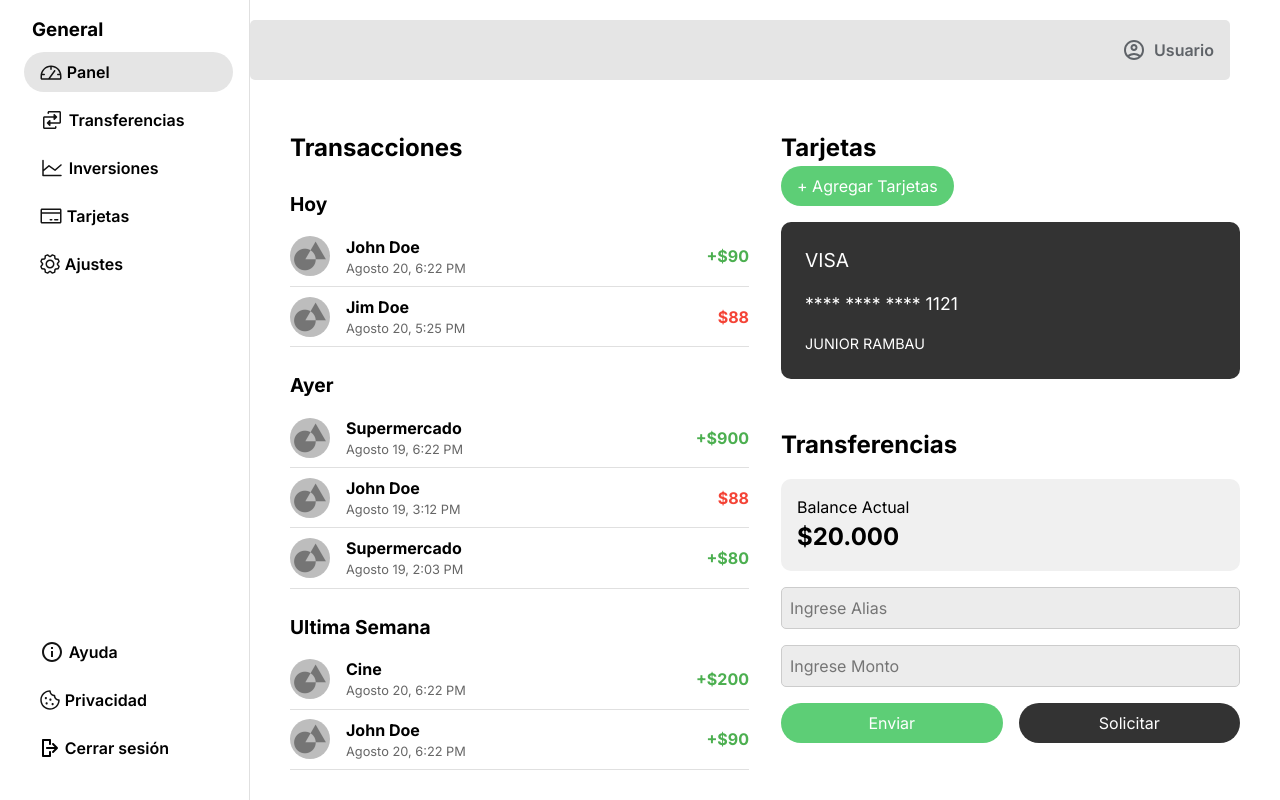
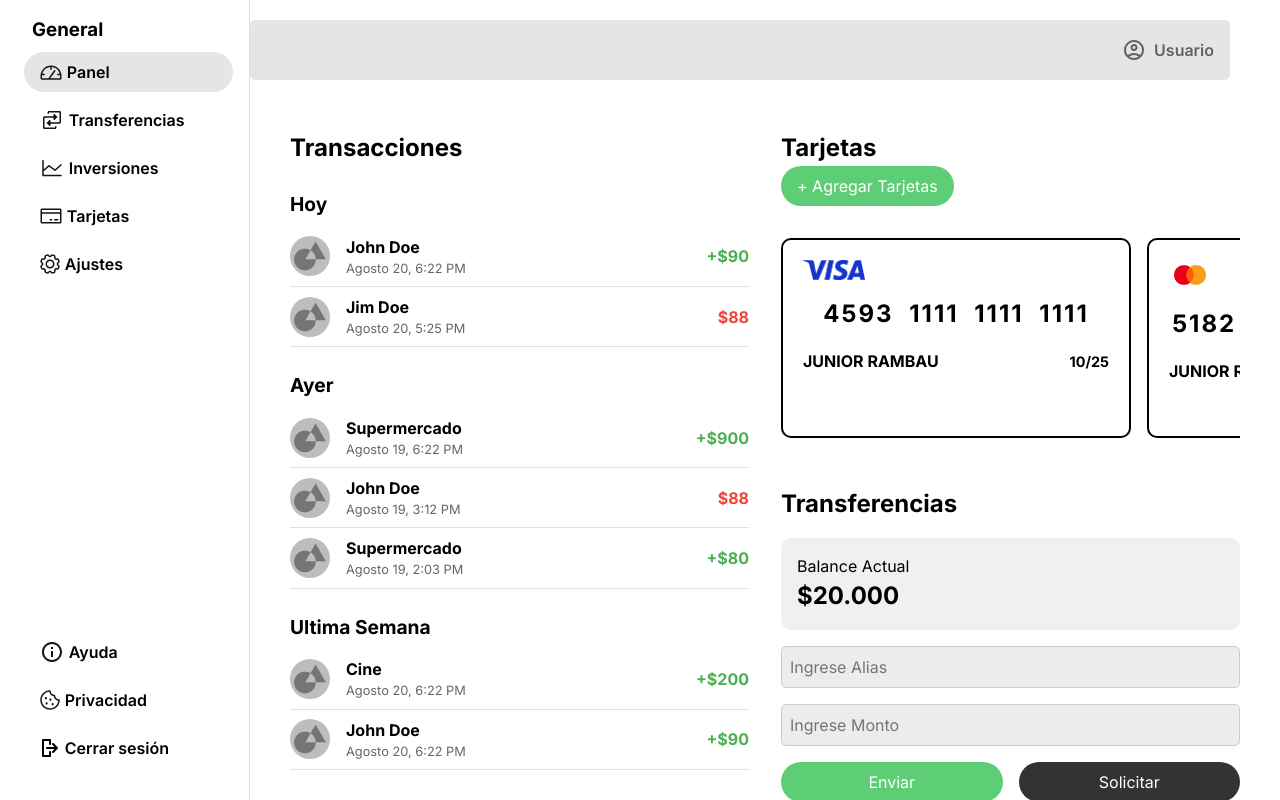
Before and after one commit to Josefinamrm/Billetera_Virtual_Web, a Vue app: page /user/panel in a window 1280 px wide. Built offline with nearby package versions, Linux system fonts and the light colour scheme.

Commit message:
change cards in panel

```diff
--- a/src/components/CreditCardManagment.vue
+++ b/src/components/CreditCardManagment.vue
@@ -2,7 +2,7 @@
   <div class="credit-card-management">
     <header class="header">
       <h1 class="title">Mis Tarjetas</h1>
-      <button class="add-button">
+      <button class="add-button" @click="$router.push('/user/nueva-tarjeta')">
         <PlusIcon class="icon" />
         Agregar Tarjetas
       </button>
--- a/src/components/panelPage/HomePage.vue
+++ b/src/components/panelPage/HomePage.vue
@@ -25,10 +25,15 @@
         <div class="cards-section">
           <h2>Tarjetas</h2>
           <add-card-btn/>
-          <div class="card">
-            <div class="card-type">VISA</div>
-            <div class="card-number">**** **** **** 1121</div>
-            <div class="card-name">JUNIOR RAMBAU</div>
+          <div class="card-scroll">
+            <div v-for="card in cards" :key="card.number" class="card-item">
+              <CreditCardDisplay
+                :card-number="card.number"
+                :card-name="card.name"
+                :card-expiry="card.validUntil"
+                :is-hidden="false"
+              />
+            </div>
           </div>
         </div>
         <transfer-component/>
@@ -43,9 +48,9 @@ import { ref } from 'vue'
 import ConfirmTransferPopup from '../confirmTransferPopup.vue'
 import AddCardBtn from '@/components/addCardBtn.vue'
 import TransferComponent from '@/components/transferComponent.vue'
+import CreditCardDisplay from '@/components/creditcard/CreditCardDisplay.vue'
+
 const confirmPopup = ref(null)
-
-
 
 const transactionGroups = ref([
   {
@@ -70,6 +75,30 @@ const transactionGroups = ref([
       { id: 7, name: 'John Doe', date: 'Agosto 20, 6:22 PM', amount: 90, avatar: '../../Public/img.png' }
     ]
   }
+])
+
+const cards = ref([
+  {
+    number: '4593 1111 1111 1111',
+    name: 'Junior Rambau',
+    validUntil: '10/25',
+    cvv: '123',
+    emissionDate: '01/22',
+  },
+  {
+    number: '5182 8224 6310 005',
+    name: 'Junior Rambau',
+    validUntil: '11/26',
+    cvv: '456',
+    emissionDate: '02/23',
+  },
+  {
+    number: '4111 1111 1111 1111',
+    name: 'Junior Rambau',
+    validUntil: '12/27',
+    cvv: '789',
+    emissionDate: '03/24',
+  },
 ])
 </script>
 
@@ -160,7 +189,19 @@ h3 {
 
 
 
-.card {
+.card-scroll {
+  display: flex;
+  gap: 1rem;
+  overflow-x: auto;
+  padding: 1rem 0;
+}
+
+.card-item {
+  flex: 0 0 auto;
+}
+
+/* Remove or comment out the existing .card styles */
+/*.card {
   background-color: #333;
   color: white;
   padding: 1.5rem;
@@ -180,21 +221,5 @@ h3 {
 
 .card-name {
   font-size: 0.9rem;
-}
-
-@media (max-width: 1024px) {
-  .financial-dashboard {
-    flex-direction: column;
-  }
-
-  .right-column {
-    order: -1;
-  }
-}
-
-@media (max-width: 768px) {
-  .home-page {
-    padding: 0.5rem;
-  }
-}
+}*/
 </style>
```
